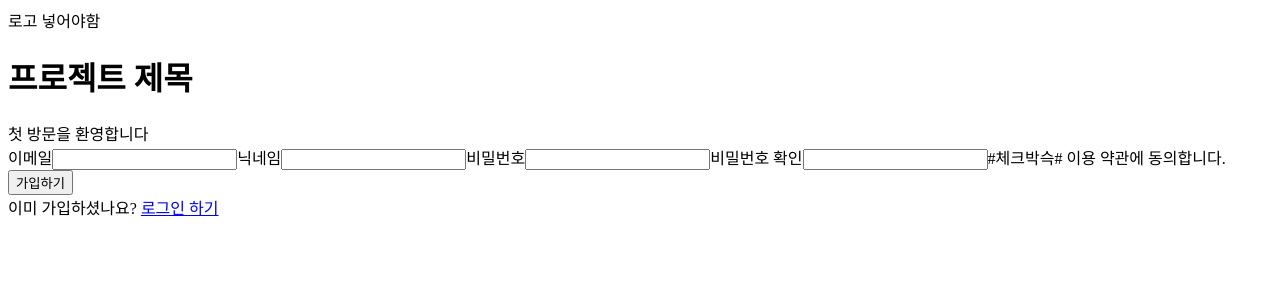
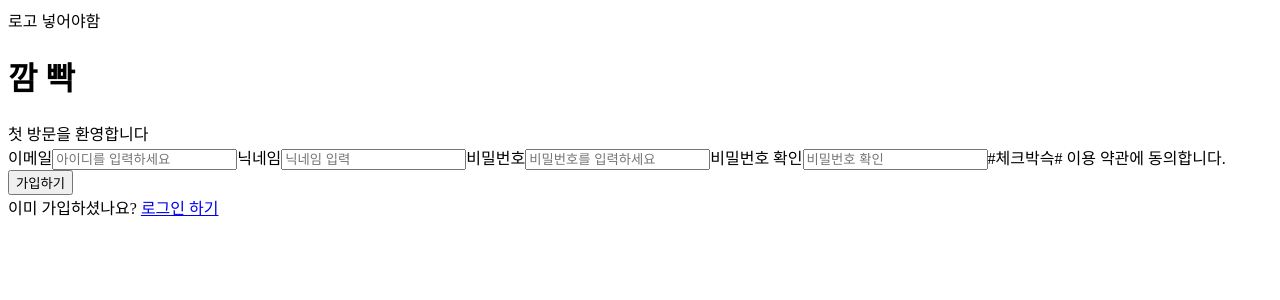
Before and after one commit to jangyonghan/ToDoList-Study, a Next.js app: page /signup in a window 1280 px wide. Shown: the top 300 px of the page. Built offline with nearby package versions, Linux system fonts and the light colour scheme.

Commit message:
fix : 시멘틱 태그 적용

```diff
--- a/src/pages/signup/index.tsx
+++ b/src/pages/signup/index.tsx
@@ -3,24 +3,52 @@ import Link from "next/link";
 const SignUp = () => {
   return (
     <>
+      <header>
         <div>로고 넣어야함</div>
-      <h1>프로젝트 제목</h1>
+        <h1>깜 빡</h1>
         <span>첫 방문을 환영합니다</span>
+      </header>
+
+      <main>
         <form>
           <label htmlFor="email">이메일</label>
-        <input id="email" type="text" />
+          <input
+            id="email"
+            name="email"
+            type="text"
+            placeholder="아이디를 입력하세요"
+          />
           <label htmlFor="nickname">닉네임</label>
-        <input id="nickname" type="text" />
+          <input
+            id="nickname"
+            name="nickname"
+            type="text"
+            placeholder="닉네임 입력"
+          />
           <label htmlFor="password">비밀번호</label>
-        <input id="password" type="text" />
+          <input
+            id="password"
+            name="password"
+            type="password"
+            placeholder="비밀번호를 입력하세요"
+          />
           <label htmlFor="repassword">비밀번호 확인</label>
-        <input id="repassword" type="text" />
+          <input
+            id="repassword"
+            name="repassword"
+            type="password"
+            placeholder="비밀번호 확인"
+          />
           <span>#체크박슥# 이용 약관에 동의합니다.</span>
           <button>가입하기</button>
         </form>
+      </main>
+
+      <footer>
         <span>
           이미 가입하셨나요? <Link href={"/login"}>로그인 하기</Link>
         </span>
+      </footer>
     </>
   );
 };
```
Also changed, not shown: src/pages/login/index.tsx (+18 -3 lines), public/assets/image/mainlogo.png (added). Lines whose indentation alone changed are shown as unchanged.
